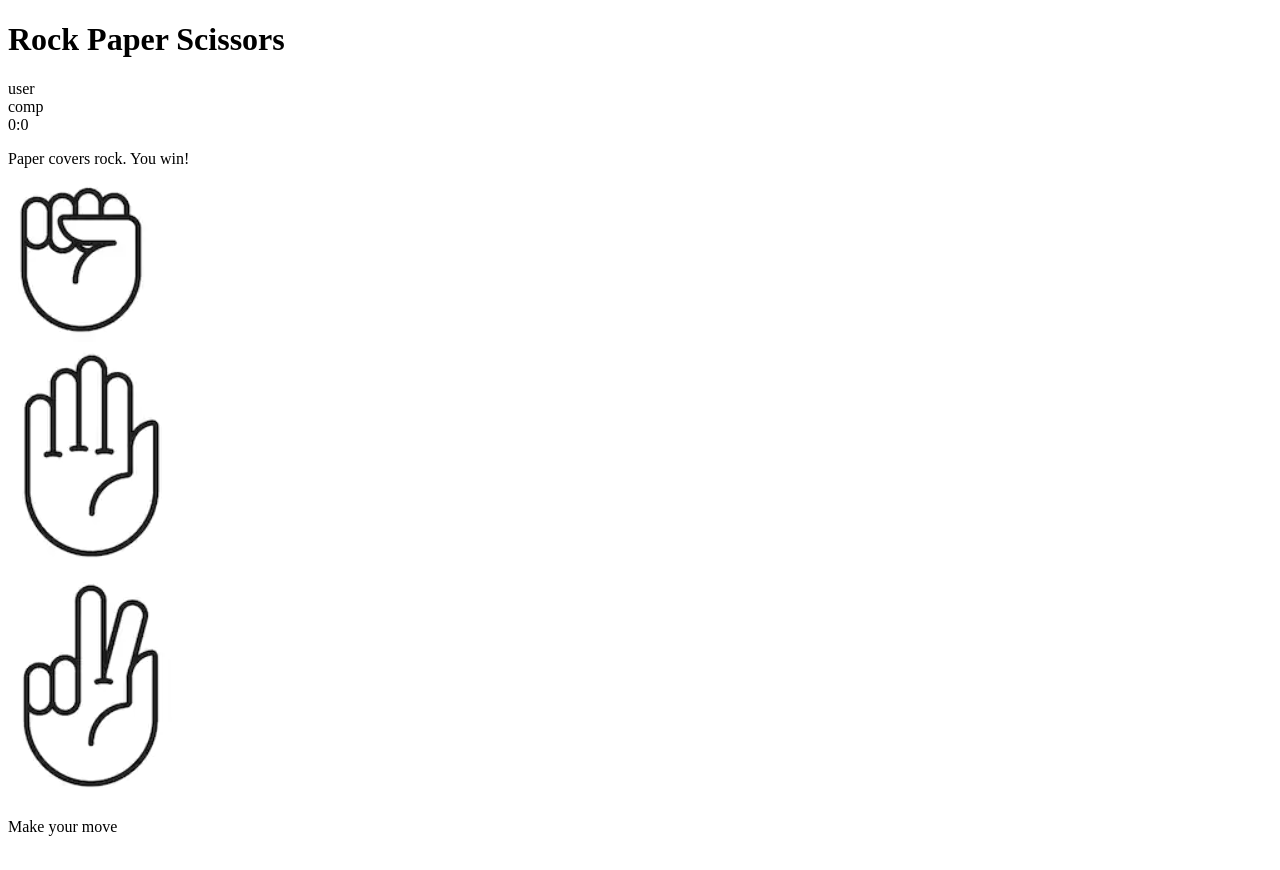
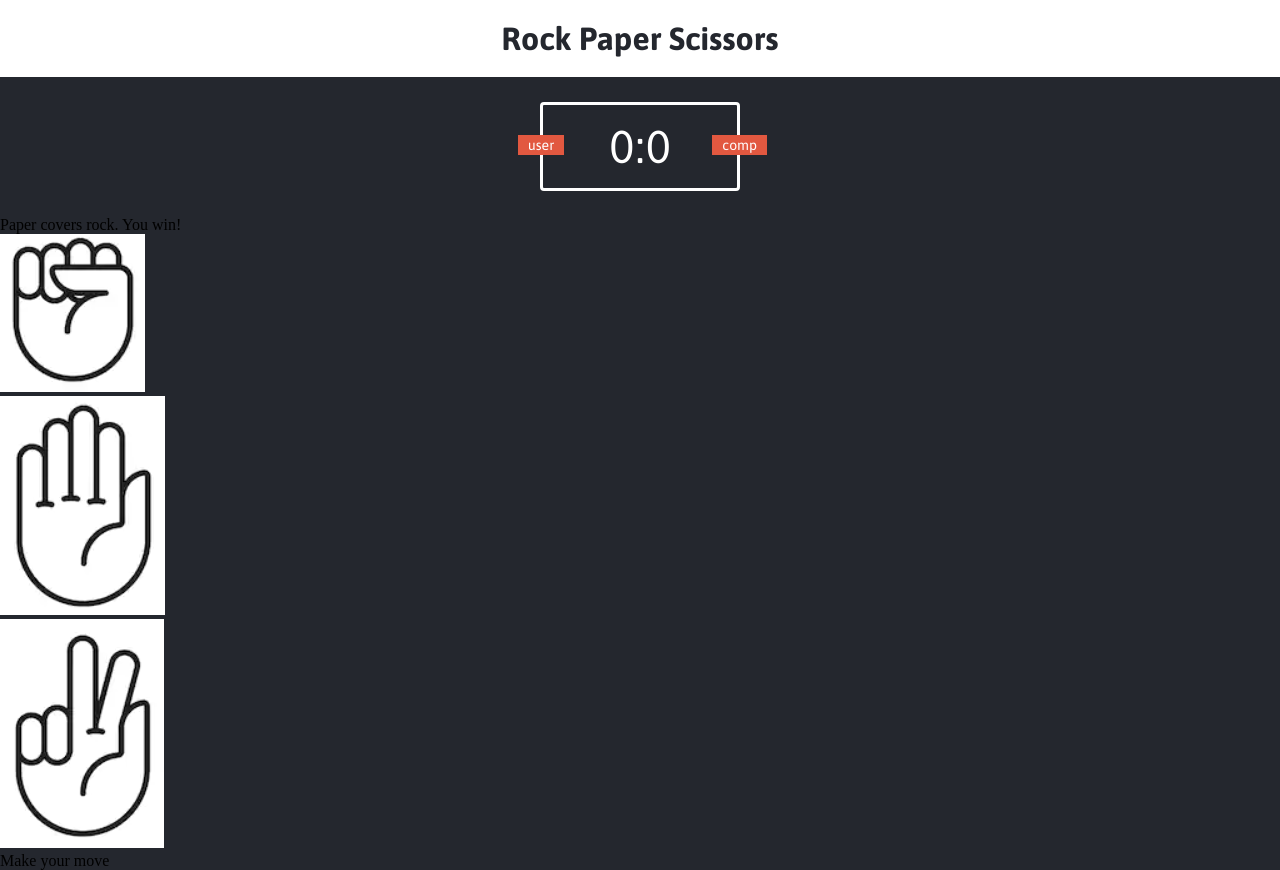
Before and after one commit to aneeshkodali/RockPaperScissors, a plain HTML site: page index.html in a window 1280 px wide. Drawn offline with Linux system fonts and the light colour scheme.

Commit message:
Add CSS Styling to Scoreboard

```diff
--- a/index.html
+++ b/index.html
@@ -4,6 +4,7 @@
     <meta charset="UTF-8">
     <meta name="viewport" content="width=device-width, initial-scale=1.0">
     <title>Rock Paper Scissors Game</title>
+    <link rel="stylesheet" href="styles.css">
 </head>
 <body>
     <header>
--- a/styles.css
+++ b/styles.css
@@ -0,0 +1,66 @@
+/* import Google font */
+@import url('https://fonts.googleapis.com/css2?family=Asap:wght@400;500;700&display=swap');
+
+/* universal selector */
+* {
+    margin: 0;
+    padding: 0;
+    box-sizing: border-box;
+}
+
+body {
+    background-color: #24272E;
+}
+
+header {
+    background: white;
+    padding: 20px;
+}
+
+header > h1 {
+    color: #24272E;
+    text-align: center;
+    font-family: Asap, sans-serif;
+}
+
+/* Style scoreboard */
+.score-board {
+    margin: 25px auto;
+    border: 3px solid white;
+    border-radius: 4px;
+    width: 200px;
+    padding: 15px 20px;
+
+    color: white;
+    font-size: 46px;
+    text-align: center;
+    font-family: Asap, sans-serif;
+
+    position: relative;
+
+}
+
+/* Style user and computer badge */
+.badge {
+    background: #E25840;
+
+    padding: 2px 10px;
+
+    color: white;
+    font-size: 14px;
+    font-family: Asap, sans-serif;
+}
+
+/* Position user label (set position:relative in parent) */
+#user-label {
+    position: absolute;
+    top: 30px;
+    left: -25px;
+}
+
+/* Position computer label (set position:relative in parent) */
+#computer-label {
+    position: absolute;
+    top: 30px;
+    right: -30px;
+}
```
